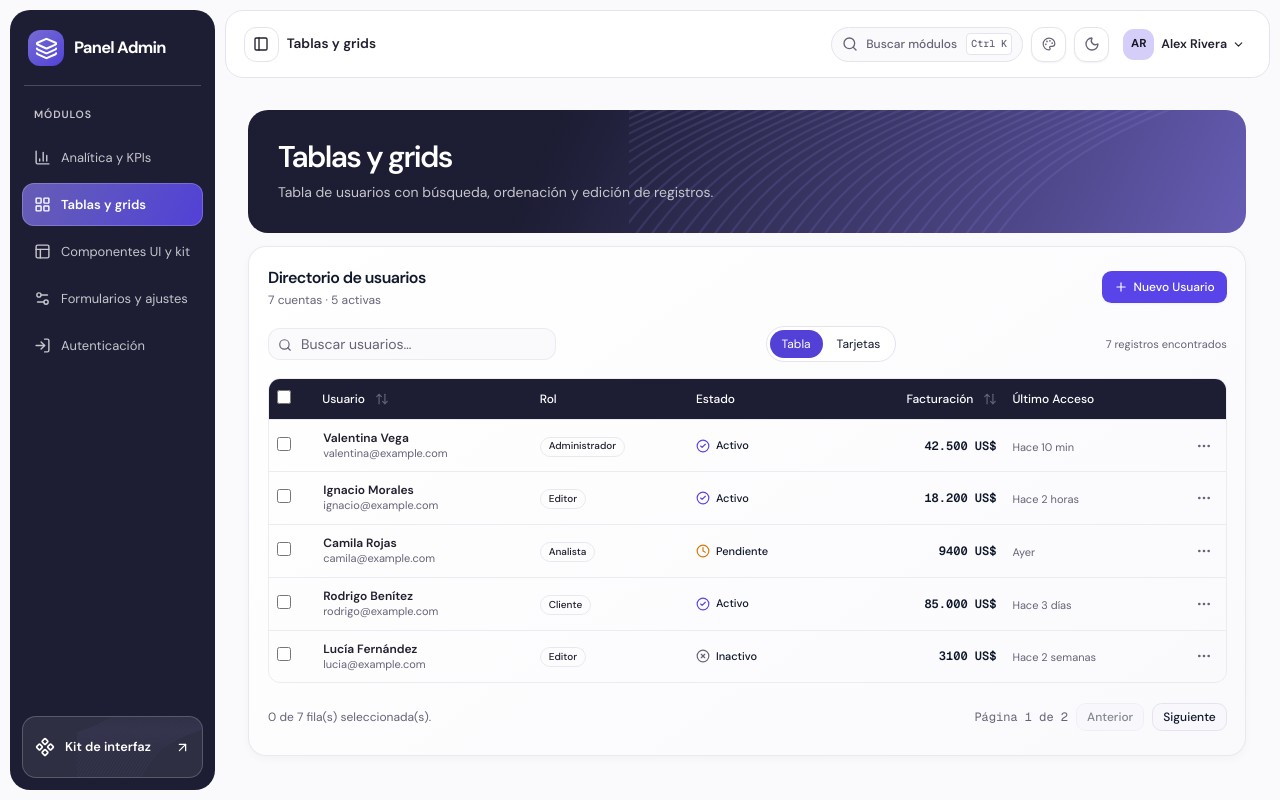
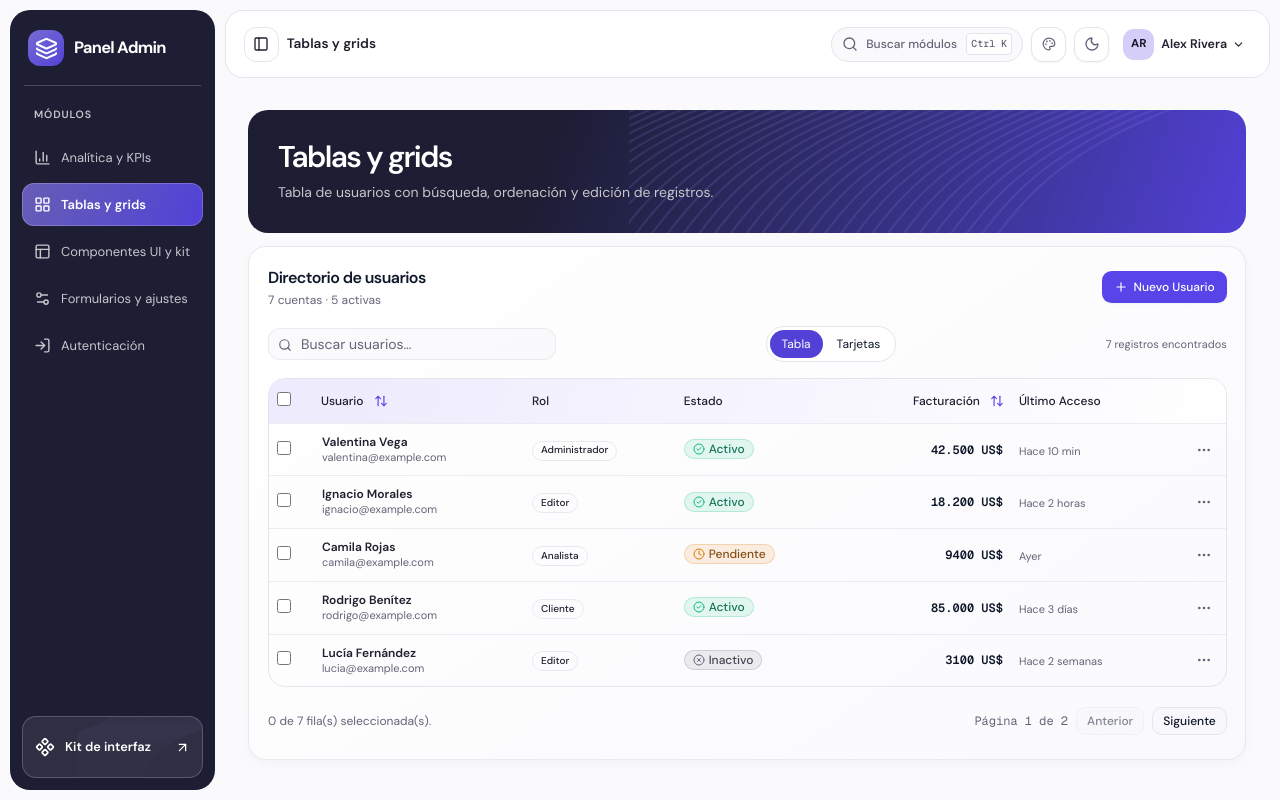
Before and after one commit to stellarisdevsolutions/plantilla-dashboard-saas, a Next.js app: page /table in a window 1280 px wide. Built offline with nearby package versions, Linux system fonts and the light colour scheme.

Commit message:
Aclara la cabecera del directorio y realza los acentos

```diff
--- a/src/app/modules.css
+++ b/src/app/modules.css
@@ -2,7 +2,7 @@
 .dashboard-main:has(>.module-page) { background:var(--canvas); padding:clamp(14px,1.85vw,32px); }
 .module-page > :first-child {
   position:relative; isolation:isolate; overflow:hidden; padding:clamp(18px,2.3vw,34px);
-  border-radius:20px; background:linear-gradient(115deg,var(--surface-inverse) 30%,var(--brand-panel-deep));
+  border-radius:20px; background:linear-gradient(110deg, var(--surface-inverse) 30%, var(--brand-solid));
   color:var(--on-ink);
 }
 .module-page > :first-child::before,.login-brand::before { content:''; position:absolute; inset:0 0 0 38%; z-index:-1; background:var(--brand-light); mask:url('/contours.svg') right center/cover; opacity:.26; pointer-events:none; }
@@ -24,8 +24,27 @@
 .directory-card {display:grid;gap:6px;padding:14px;border-radius:15px;border:1px solid var(--border);background:var(--card);font-size:.8rem;}
 .directory-card small {color:var(--muted-foreground);overflow-wrap:anywhere;}
 .directory-card > div:last-child {border-top:1px solid var(--border);padding-top:9px;}
-.module-page [data-slot=table-header] {background:var(--surface-inverse);}
-.module-page [data-slot=table-head] {color:var(--on-ink);}
+.directory-table [data-slot=table-header] {
+  background: linear-gradient(110deg, color-mix(in srgb, var(--primary) 11%, var(--card)), var(--card));
+}
+.directory-table [data-slot=table-head] {
+  height: 44px;
+  color: var(--foreground);
+}
+.directory-table [data-slot=table-head] button svg { color: var(--primary); }
+.directory-table [data-slot=table-row][data-state=selected] {
+  background: color-mix(in srgb, var(--primary) 9%, var(--card));
+}
+.directory-status {
+  --status-color: var(--muted-foreground);
+  gap: 4px;
+  color: color-mix(in srgb, var(--status-color) 55%, var(--foreground));
+  background: color-mix(in srgb, var(--status-color) 13%, var(--card));
+  border-color: color-mix(in srgb, var(--status-color) 22%, transparent);
+}
+.directory-status[data-status="Activo"] { --status-color: var(--success); }
+.directory-status[data-status="Pendiente"] { --status-color: var(--warning); }
+.directory-status svg { color: var(--status-color); }
 .module-login {background:var(--canvas);}
 .module-login .login-brand {position:relative;isolation:isolate;overflow:hidden;background:linear-gradient(155deg,var(--surface-inverse) 25%,var(--brand-panel-deep) 90%);color:var(--on-ink);}
 .login-brand p,.login-brand > a {color:var(--on-ink);}
--- a/src/features/users/components/users-table.tsx
+++ b/src/features/users/components/users-table.tsx
@@ -64,6 +64,16 @@ const formSchema = z.object({
 });
 
 type FormValues = z.infer<typeof formSchema>;
+
+function UserStatus({ status }: { status: ClientAccount["status"] }) {
+  const Icon = { Activo: CheckCircle2, Pendiente: Clock, Inactivo: XCircle }[status];
+  return (
+    <Badge variant="outline" className="directory-status" data-status={status}>
+      <Icon aria-hidden />
+      {status}
+    </Badge>
+  );
+}
 
 export function UsersTable() {
   const [data, setData] = React.useState<ClientAccount[]>(CLIENT_ACCOUNTS);
@@ -178,17 +188,7 @@ export function UsersTable() {
     {
       accessorKey: "status",
       header: "Estado",
-      cell: ({ row }) => {
-        const status = row.getValue("status") as string;
-        return (
-          <div className="flex items-center gap-1.5 text-xs">
-            {status === "Activo" && <CheckCircle2 className="h-3.5 w-3.5 text-primary" />}
-            {status === "Pendiente" && <Clock className="h-3.5 w-3.5 text-warning" />}
-            {status === "Inactivo" && <XCircle className="h-3.5 w-3.5 text-muted-foreground" />}
-            <span className="text-[11px] font-medium">{status}</span>
-          </div>
-        );
-      },
+      cell: ({ row }) => <UserStatus status={row.original.status} />,
     },
     {
       accessorKey: "spent",
@@ -406,12 +406,12 @@ export function UsersTable() {
               {row.getVisibleCells().filter(cell => ["select","actions"].includes(cell.column.id)).map(cell => <div key={cell.id}>{flexRender(cell.column.columnDef.cell,cell.getContext())}</div>)}
             </div>
             <strong>{row.original.name}</strong><small>{row.original.email}</small>
-            <div className="flex items-center justify-between gap-2"><span>{row.original.role}</span><Badge variant="secondary">{row.original.status}</Badge></div>
+            <div className="flex items-center justify-between gap-2"><span>{row.original.role}</span><UserStatus status={row.original.status} /></div>
           </article>)}
           {table.getRowModel().rows.length === 0 && <p>No se encontraron resultados para la búsqueda.</p>}
-        </div> : <div className="rounded-lg border border-border/70 overflow-hidden">
+        </div> : <div className="directory-table overflow-hidden rounded-xl border border-border">
           <Table>
-            <TableHeader className="bg-muted/40">
+            <TableHeader>
               {table.getHeaderGroups().map((headerGroup) => (
                 <TableRow key={headerGroup.id} className="border-border/70 hover:bg-transparent">
                   {headerGroup.headers.map((header) => (
```
